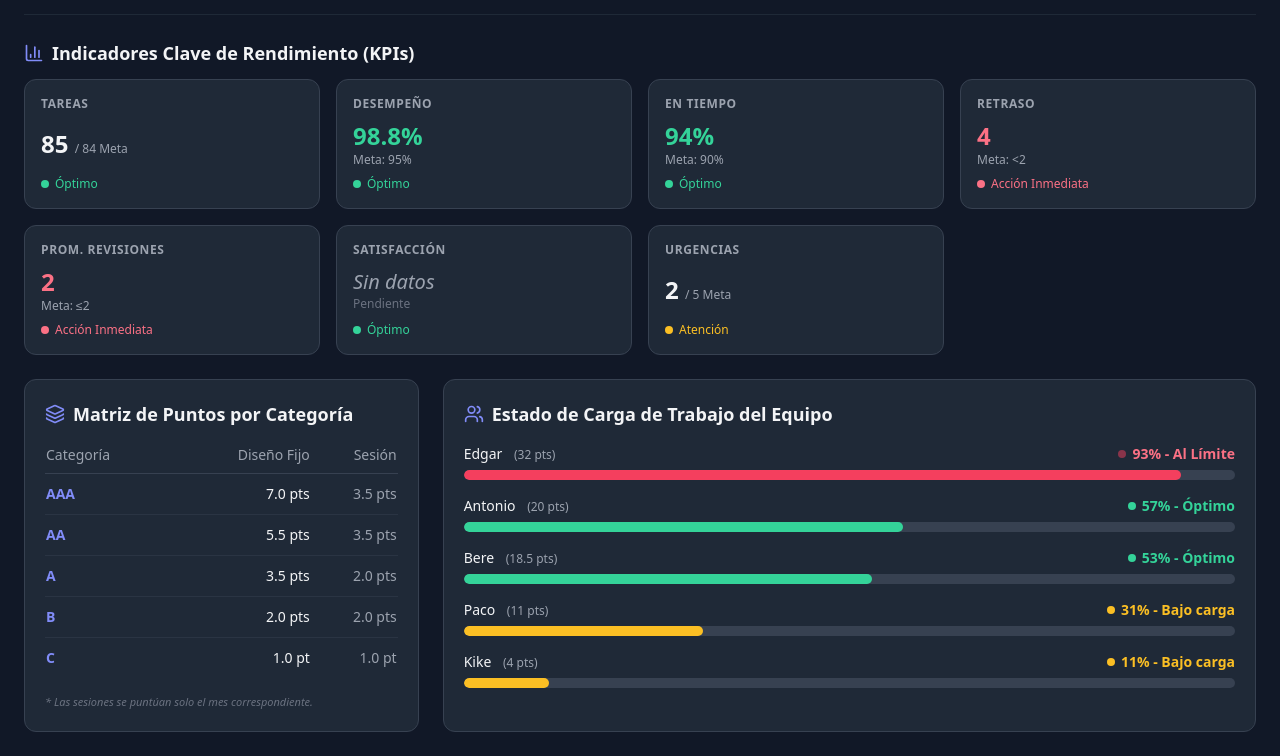
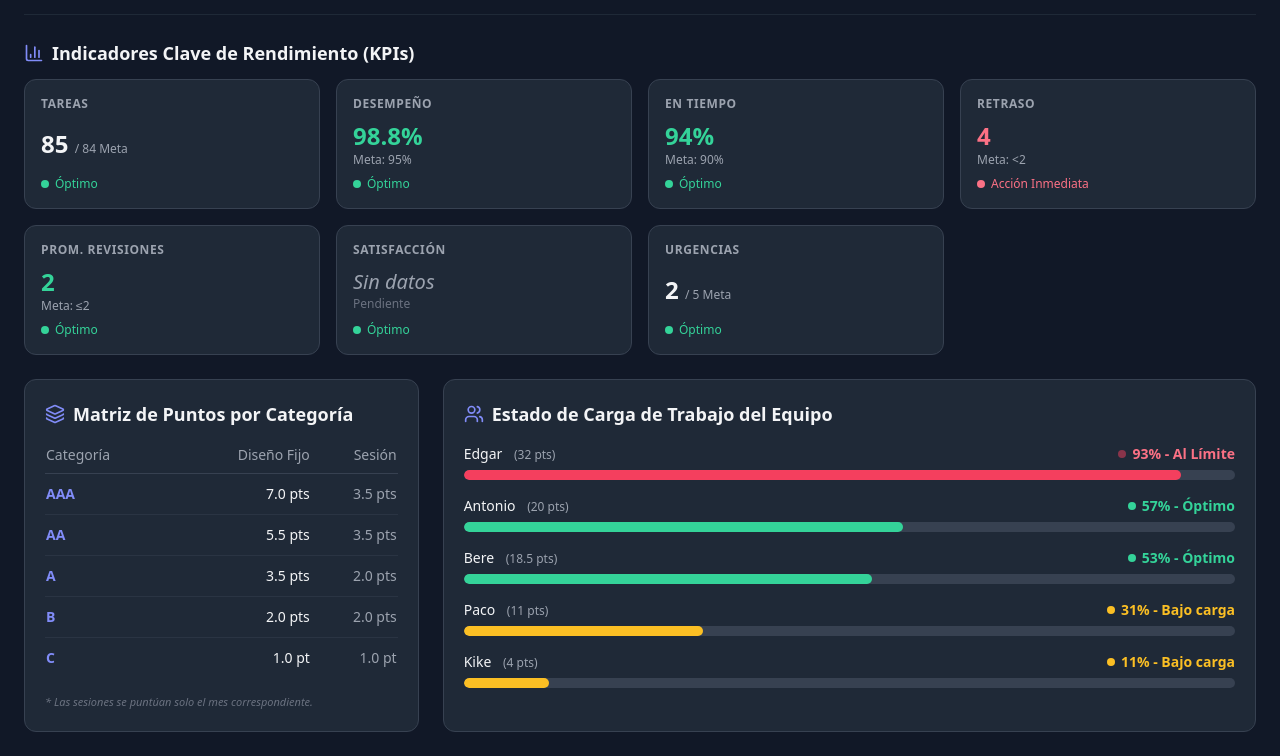
Before and after one commit to illusiondsgn/Multimedia, a plain HTML site: page index.html in a window 1280 px wide. Shown: the part 78-834 px from the top of the page. Drawn offline with nearby package versions, Linux system fonts and the light colour scheme.

Commit message:
Add files via upload

```diff
--- a/index.html
+++ b/index.html
@@ -82,11 +82,11 @@
                 <div class="bg-gray-800 p-4 rounded-xl border border-gray-700 flex flex-col justify-between">
                     <span class="text-xs font-semibold text-gray-400 uppercase tracking-wider">Prom. Revisiones</span>
                     <div class="my-2">
-                        <div class="text-2xl font-bold text-rose-400">2</div>
+                        <div class="text-2xl font-bold text-emerald-400">2</div>
                         <div class="text-xs text-gray-400">Meta: ≤2</div>
                     </div>
-                    <span class="inline-flex items-center gap-1.5 text-xs font-medium text-rose-400">
-                        <span class="h-2 w-2 rounded-full bg-rose-400"></span> Acción Inmediata
+                    <span class="inline-flex items-center gap-1.5 text-xs font-medium text-emerald-400">
+                        <span class="h-2 w-2 rounded-full bg-emerald-400"></span> Óptimo
                     </span>
                 </div>
 
@@ -108,8 +108,8 @@
                     <div class="my-2">
                         <div class="text-2xl font-bold">2 <span class="text-xs font-normal text-gray-400">/ 5 Meta</span></div>
                     </div>
-                    <span class="inline-flex items-center gap-1.5 text-xs font-medium text-amber-400">
-                        <span class="h-2 w-2 rounded-full bg-amber-400"></span> Atención
+                    <span class="inline-flex items-center gap-1.5 text-xs font-medium text-emerald-400">
+                        <span class="h-2 w-2 rounded-full bg-emerald-400"></span> Óptimo
                     </span>
                 </div>
 
```
